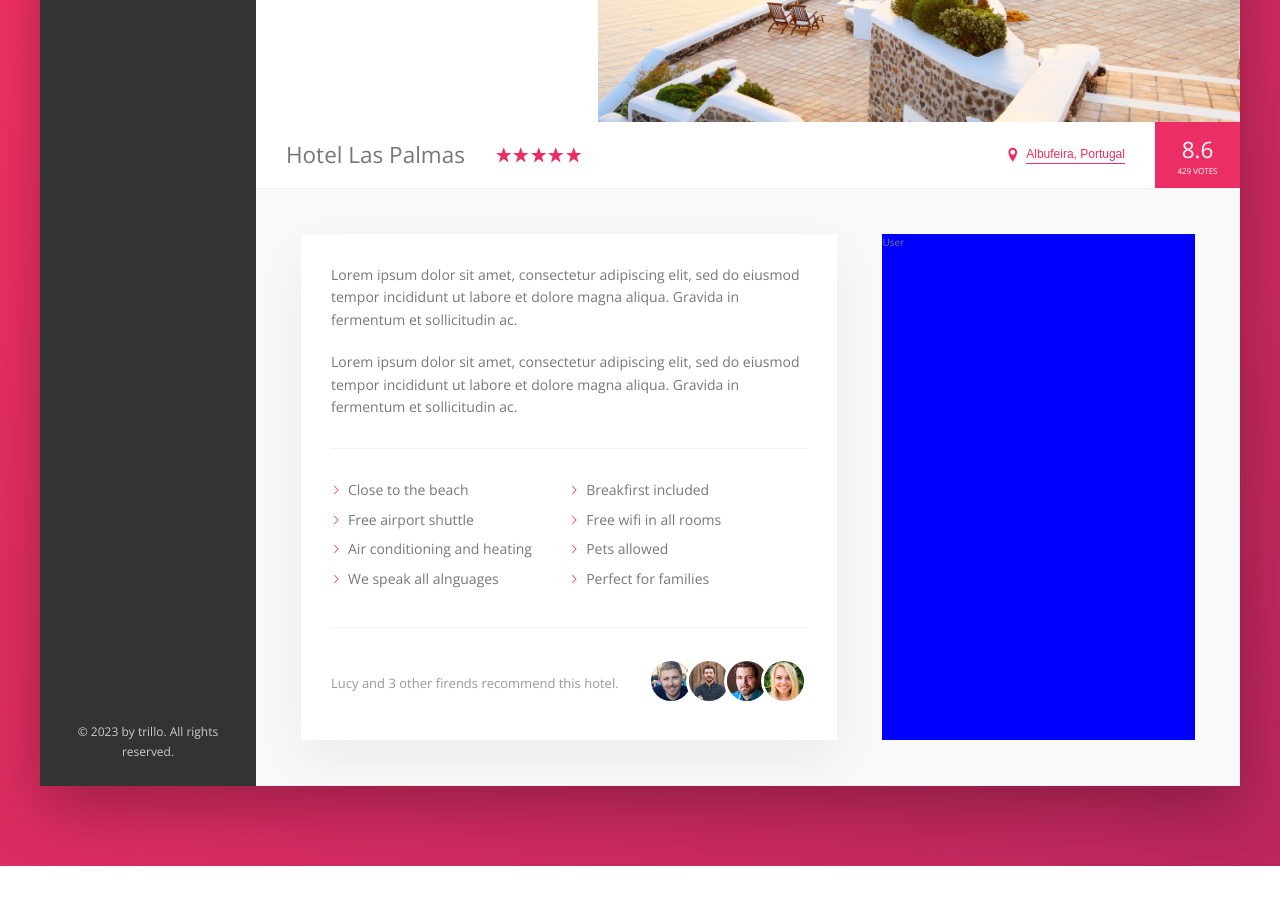
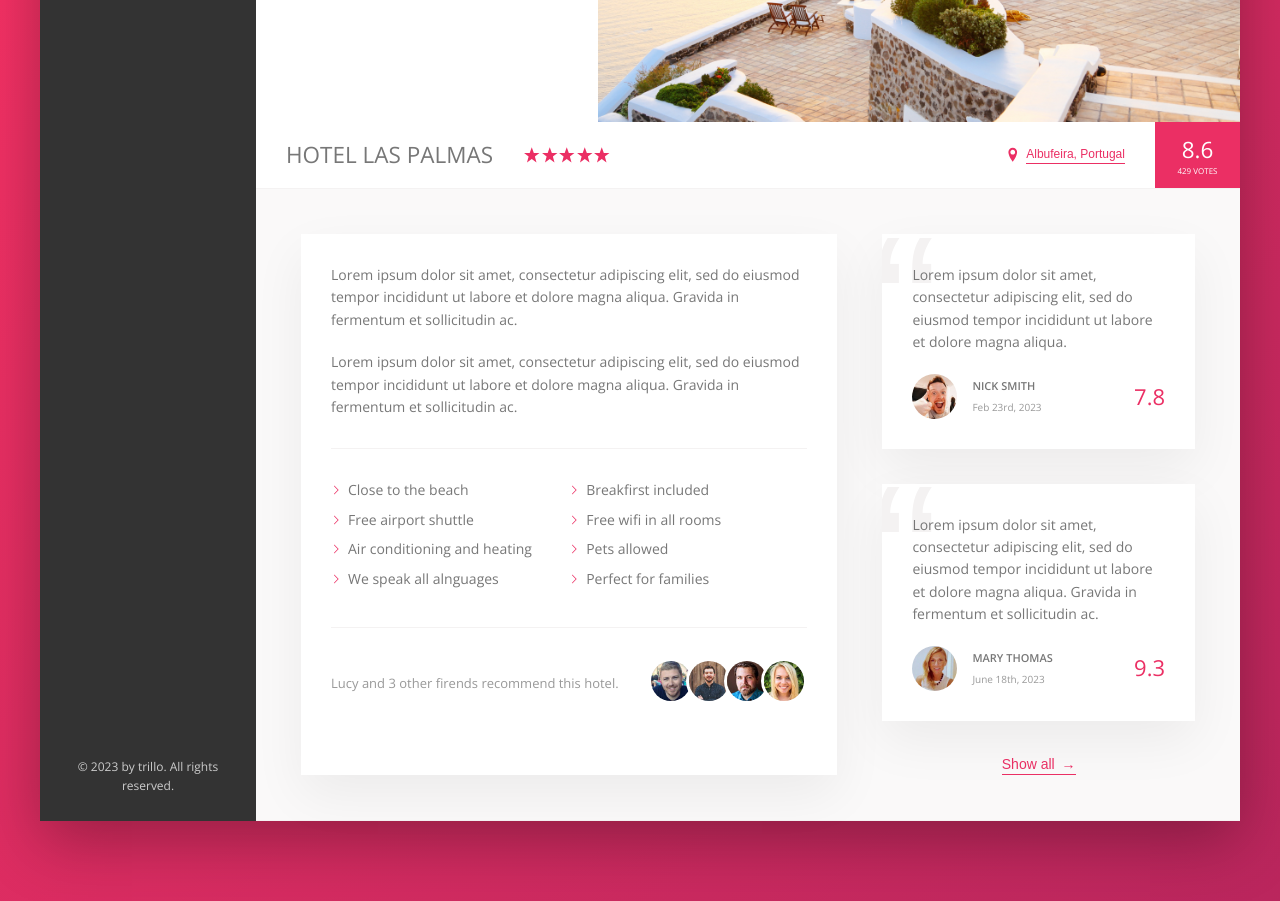
Before and after one commit to dhowai/css-course-proj-1, a website: page index.html in a window 1280 px wide. Shown: the part 413-1314 px from the top of the page. Before the commit the page ends 1279 px from the top, so only its background shows below. Drawn offline with nearby package versions, Linux system fonts and the light colour scheme.

Commit message:
Add style to user-review section

```diff
--- a/index.html
+++ b/index.html
@@ -168,9 +168,39 @@
                             </div>
                         </div>
 
-                        <div class="user-reviews">
-                            User
-                        </div>
+                        <figure class="user-reviews">
+                            <figure class="review">
+                                <blockquote class="review__text">
+                                    Lorem ipsum dolor sit amet, consectetur adipiscing elit,
+                                    sed do eiusmod tempor incididunt ut labore et dolore magna aliqua.
+                                </blockquote>
+                                <figcaption class="review__user">
+                                    <img src="img/user-1.jpg" alt="User 1" class="review__photo">
+                                    <div class="review__user-box">
+                                        <p class="review__user-name">Nick Smith</p>
+                                        <p class="review__user-date">Feb 23rd, 2023</p>
+                                    </div>
+                                    <div class="review__rating">7.8</div>
+                                </figcaption>
+                            </figure>
+                            <figure class="review">
+                                <blockquote class="review__text">
+                                    Lorem ipsum dolor sit amet, consectetur adipiscing elit,
+                                    sed do eiusmod tempor incididunt ut labore et dolore magna aliqua.
+                                    Gravida in fermentum et sollicitudin ac.
+                                </blockquote>
+                                <figcaption class="review__user">
+                                    <img src="img/user-2.jpg" alt="User 2" class="review__photo">
+                                    <div class="review__user-box">
+                                        <p class="review__user-name">Mary Thomas</p>
+                                        <p class="review__user-date">June 18th, 2023</p>
+                                    </div>
+                                    <div class="review__rating">9.3</div>
+                                </figcaption>
+                            </figure>
+
+                            <button class="btn-inline">Show all <span>&rarr;</span></button>
+                        </figure>
                     </div>
                 </main>
             </div>
--- a/sass/_components.scss
+++ b/sass/_components.scss
@@ -211,7 +211,7 @@
     &__heading {
         font-size: 2.25rem;
         font-weight: 300;
-        text-transform: 1px;
+        text-transform: uppercase;
         padding: 1.5rem 3rem;
     }
 
@@ -275,6 +275,19 @@
     background-color: transparent;
     cursor: pointer;
     transition: all .2s;
+
+    & span {
+        margin-left: 3px;
+        transition: margin-left .2s;
+    }
+
+    &:hover {
+        color: var(--color-grey-dark-1);
+
+        span {
+            margin-left: 8px;
+        }
+    }
 
     &:hover {
         color: var(--color-grey-dark-1);
@@ -373,3 +386,65 @@
         }
     }
 }
+
+/////////////////////
+/// Reviews
+.review {
+    background-color: #fff;
+    box-shadow: var(--shadow-light);
+    padding: 3rem;
+    margin-bottom: 3.5rem;
+    position: relative;
+    overflow: hidden;
+
+    &__text {
+        margin-bottom: 2rem;
+        z-index: 10;
+        position: relative;
+    }
+
+    &__user {
+        display: flex;
+        align-items: center;
+    }
+
+    &__photo {
+        height: 4.5rem;
+        width: 4.5rem;
+        border-radius: 50%;
+        margin-right: 1.5rem;
+    }
+
+    &__user-box {
+        margin-right: auto;
+    }
+
+    &__user-name {
+        font-size: 1.1rem;
+        font-weight: 600;
+        text-transform: uppercase;
+        margin-bottom: .4rem;
+    }
+
+    &__user-date {
+        font-size: 1rem;
+        color: var(--color-grey-dark-3);
+    }
+
+    &__rating {
+        color: var(--color-primary);
+        font-size: 2.2rem;
+    }
+
+    &::before {
+        content: "\201C";
+        position: absolute;
+        top: -2.75rem;
+        left: -1rem;
+        line-height: 1;
+        font-size: 20rem;
+        font-family: sans-serif;
+        color: var(--color-grey-light-2);
+        z-index: 1;
+    }
+}
--- a/sass/_layout.scss
+++ b/sass/_layout.scss
@@ -38,6 +38,7 @@
 }
 
 .detail {
+    font-size: 1.4rem;
     display: flex;
     padding: 4.5rem;
     background-color: var(--color-grey-light-1);
@@ -45,7 +46,6 @@
 }
 
 .description {
-    font-size: 1.4rem;
     background-color: #fff;
     box-shadow: var(--shadow-light);
     padding: 3rem;
@@ -54,6 +54,9 @@
 }
 
 .user-reviews {
-    background-color: blue;
     flex: 1;
+
+    display: flex;
+    flex-direction: column;
+    align-items: center;
 }
```
Also changed, not shown: css/style.css.
